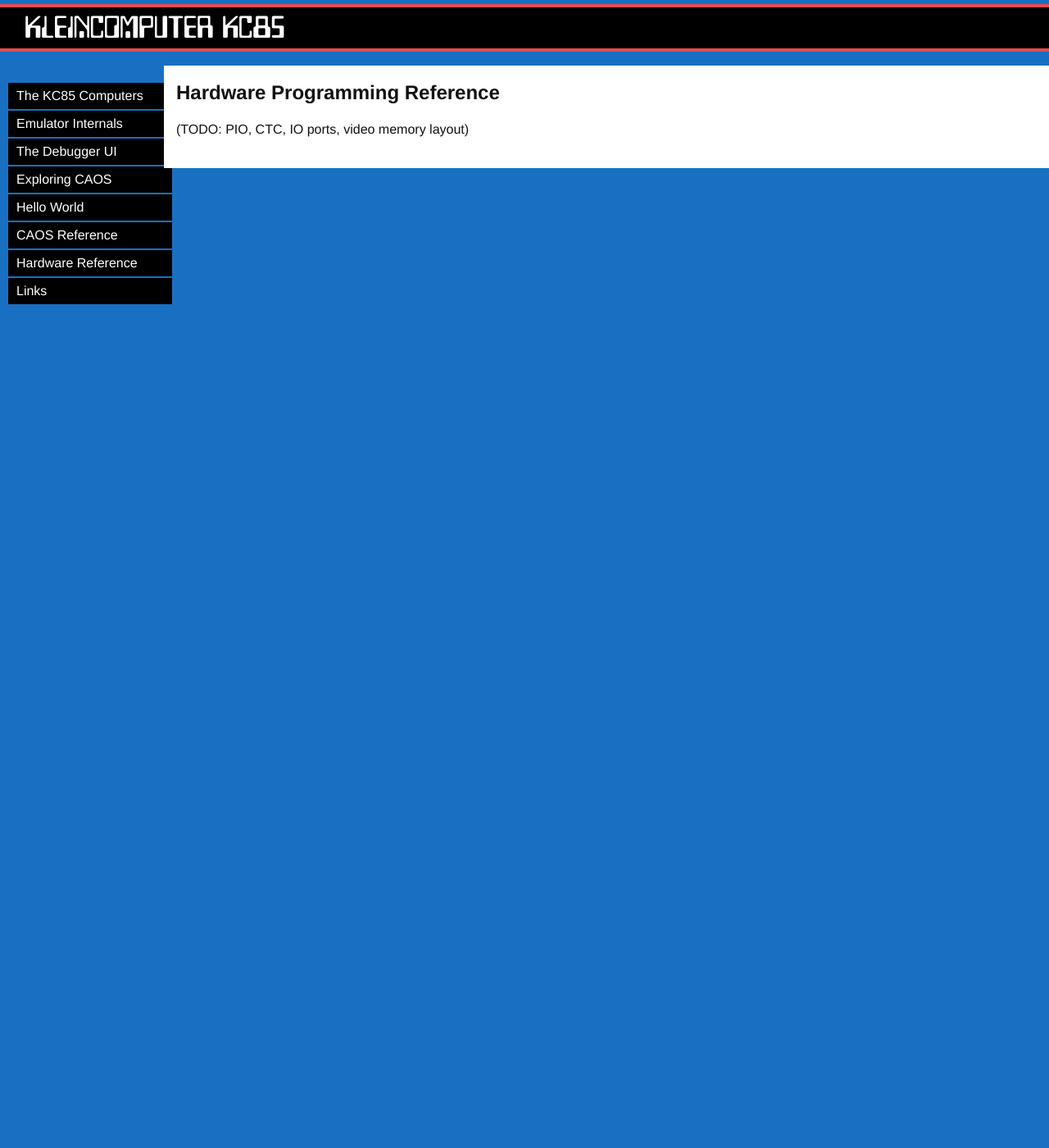
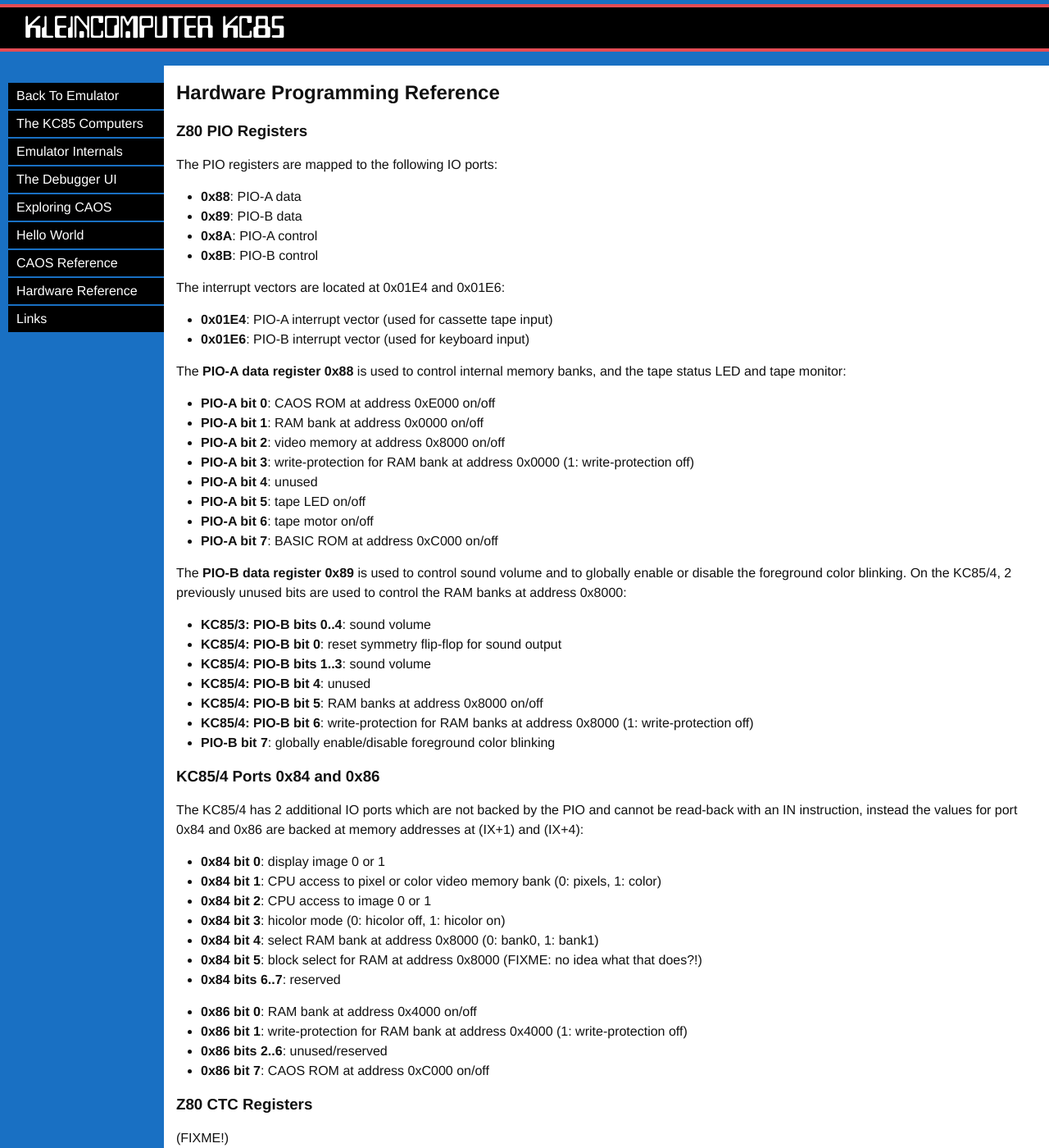
Before and after one commit to floooh/yakc, a Jekyll site: the page built from web/p050_hwref.md, in a window 1280 px wide and 1400 px high. Shown: the whole window at 82% size. Built offline with Jekyll 4.4.1, drawn with Linux system fonts in a browser that asks for light colours; some of the changed text lies outside the part shown.

Commit message:
Some more webpage work

```diff
--- a/web/_includes/nav.html
+++ b/web/_includes/nav.html
@@ -1,4 +1,7 @@
 <ul class="navigation">
+    <li class="nav-item">
+        <a href="index.html">Back To Emulator</a>
+    </li>
     {% for page in site.pages %}
         {% if page.title %}
         <li class="nav-item">
--- a/web/p050_hwref.md
+++ b/web/p050_hwref.md
@@ -5,4 +5,72 @@ title: Hardware Reference
 
 ## Hardware Programming Reference
 
-(TODO: PIO, CTC, IO ports, video memory layout)
+### Z80 PIO Registers
+
+The PIO registers are mapped to the following IO ports:
+
+- **0x88**: PIO-A data
+- **0x89**: PIO-B data
+- **0x8A**: PIO-A control
+- **0x8B**: PIO-B control
+
+The interrupt vectors are located at 0x01E4 and 0x01E6:
+
+- **0x01E4**: PIO-A interrupt vector (used for cassette tape input)
+- **0x01E6**: PIO-B interrupt vector (used for keyboard input)
+
+The **PIO-A data register 0x88** is used to control internal memory banks, and
+the tape status LED and tape monitor:
+
+- **PIO-A bit 0**: CAOS ROM at address 0xE000 on/off
+- **PIO-A bit 1**: RAM bank at address 0x0000 on/off
+- **PIO-A bit 2**: video memory at address 0x8000 on/off
+- **PIO-A bit 3**: write-protection for RAM bank at address 0x0000 (1: write-protection off)
+- **PIO-A bit 4**: unused
+- **PIO-A bit 5**: tape LED on/off
+- **PIO-A bit 6**: tape motor on/off
+- **PIO-A bit 7**: BASIC ROM at address 0xC000 on/off
+
+The **PIO-B data register 0x89** is used to control sound volume and to
+globally enable or disable the foreground color blinking. On the KC85/4,
+2 previously unused bits are used to control the RAM banks at address 0x8000:
+
+- **KC85/3: PIO-B bits 0..4**: sound volume
+- **KC85/4: PIO-B bit 0**: reset symmetry flip-flop for sound output
+- **KC85/4: PIO-B bits 1..3**: sound volume
+- **KC85/4: PIO-B bit 4**: unused
+- **KC85/4: PIO-B bit 5**: RAM banks at address 0x8000 on/off
+- **KC85/4: PIO-B bit 6**: write-protection for RAM banks at address 0x8000 (1: write-protection off)
+- **PIO-B bit 7**: globally enable/disable foreground color blinking
+
+### KC85/4 Ports 0x84 and 0x86
+
+The KC85/4 has 2 additional IO ports which are not backed by the PIO and
+cannot be read-back with an IN instruction, instead the values for
+port 0x84 and 0x86 are backed at memory addresses at (IX+1) and (IX+4):
+
+- **0x84 bit 0**: display image 0 or 1
+- **0x84 bit 1**: CPU access to pixel or color video memory bank (0: pixels, 1: color)
+- **0x84 bit 2**: CPU access to image 0 or 1
+- **0x84 bit 3**: hicolor mode (0: hicolor off, 1: hicolor on)
+- **0x84 bit 4**: select RAM bank at address 0x8000 (0: bank0, 1: bank1)
+- **0x84 bit 5**: block select for RAM at address 0x8000 (FIXME: no idea what that does?!)
+- **0x84 bits 6..7**: reserved
+
+- **0x86 bit 0**: RAM bank at address 0x4000 on/off
+- **0x86 bit 1**: write-protection for RAM bank at address 0x4000 (1: write-protection off)
+- **0x86 bits 2..6**: unused/reserved
+- **0x86 bit 7**: CAOS ROM at address 0xC000 on/off
+
+### Z80 CTC Registers
+
+(FIXME!)
+
+
+### KC85/3 Video Memory Layout
+
+(FIXME!)
+
+### KC85/4 Video Memory Layout
+
+(FIXME!)
```
Also changed, not shown: web/p035_helloworld.md (+1 -1 lines), web/p060_links.md (+35 -1 lines).
